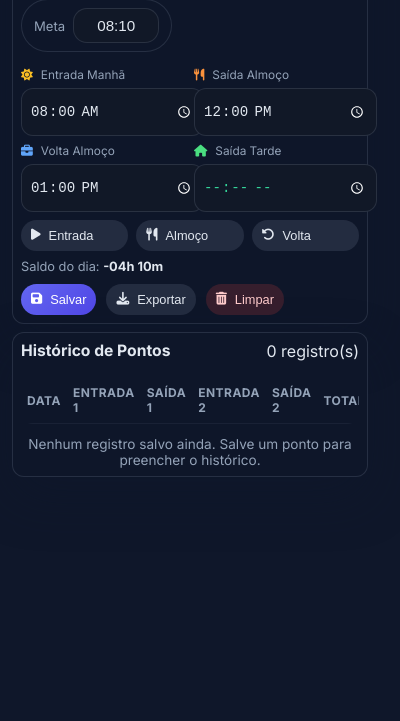
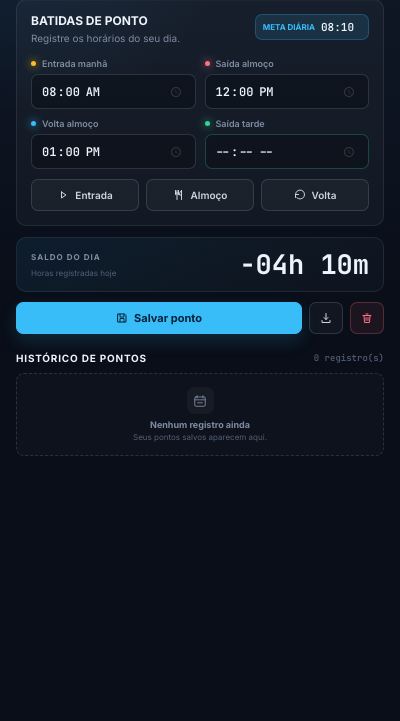
Before and after one commit to azevedowba/pontocerto, a browser extension: page extension/popup/popup.html in a window 400 px wide. Shown: the part 123-844 px from the top of the page. Drawn offline with Linux system fonts and the light colour scheme.

Commit message:
"style(popup): redesenha interface do popup com tema escuro moderno
- Moderniza tipografia utilizando Inter e JetBrains Mono
- Adiciona indicadores visuais de status e icones SVG nos botoes
- Refina tabela de historico, cards e container de toasts
- Mantem 100% dos seletores, IDs e referencias de app_logic.js intactos"

```diff
--- a/extension/popup/popup.css
+++ b/extension/popup/popup.css
@@ -1,318 +1,149 @@
+@import url("https://fonts.googleapis.com/css2?family=Inter:wght@400;500;600;700&family=JetBrains+Mono:wght@500;600;700&display=swap");
+
 :root {
+  --bg: #090e18;
+  --surface: #101827;
+  --surface-raised: #172133;
+  --surface-soft: rgba(255, 255, 255, 0.035);
+  --line: rgba(148, 163, 184, 0.13);
+  --line-strong: rgba(148, 163, 184, 0.22);
+  --text: #edf3fa;
+  --muted: #7f8ca2;
+  --subtle: #526077;
+  --blue: #38bdf8;
+  --blue-soft: rgba(56, 189, 248, 0.12);
+  --green: #34d399;
+  --amber: #fbbf24;
+  --coral: #fb7185;
+  --danger: #fb7185;
   color-scheme: dark;
-  --bg: #0f172a;
-  --card: rgba(15, 23, 42, 0.96);
-  --card-border: rgba(148, 163, 184, 0.18);
-  --surface: #111827;
-  --text: #e2e8f0;
-  --muted: #94a3b8;
-  --primary: #6366f1;
-  --primary-strong: #4f46e5;
-  --success: #22c55e;
-  --warning: #f59e0b;
-  --danger: #ef4444;
-  --border: rgba(148, 163, 184, 0.18);
-  --shadow: 0 20px 50px rgba(15, 23, 42, 0.35);
 }
 
-html,
+* { box-sizing: border-box; }
+
+html, body { margin: 0; width: 100%; min-width: 360px; min-height: 100%; }
+
 body {
-  margin: 0;
-  min-height: 100%;
+  font-family: "Inter", sans-serif;
+  color: var(--text);
   background: var(--bg);
-  color: var(--text);
-  font-family: 'Inter', sans-serif;
+  -webkit-font-smoothing: antialiased;
 }
 
-body {
-  width: 380px;
-  box-sizing: border-box;
-  padding: 12px;
+button, input { font: inherit; }
+button { cursor: pointer; }
+
+.popup-shell {
+  position: relative;
+  min-height: 100vh;
+  overflow: hidden;
+  background:
+    radial-gradient(400px circle at 5% 2%, rgba(56, 189, 248, 0.1), transparent 55%),
+    linear-gradient(180deg, #111a2a 0%, var(--bg) 52%);
 }
 
-.popup-shell {
-  width: 100%;
-  padding: 0;
-  box-sizing: border-box;
+.window-bar {
+  height: 39px;
+  display: flex;
+  align-items: center;
+  gap: 6px;
+  padding: 0 14px;
+  border-bottom: 1px solid var(--line);
+  background: rgba(5, 9, 16, 0.28);
 }
 
-.popup-header {
-  display: flex;
-  align-items: center;
-  gap: 8px;
-  margin: 6px 0 10px 0;
+.window-dot { width: 8px; height: 8px; border-radius: 50%; }
+.dot-red { background: var(--coral); }
+.dot-amber { background: var(--amber); }
+.dot-green { background: var(--green); }
+.window-caption { margin-left: 5px; color: var(--subtle); font: 600 8px/1 "Inter", sans-serif; letter-spacing: 0.14em; }
+.window-mark { margin-left: auto; color: var(--muted); font: 700 10px/1 "Inter", sans-serif; }
+.mark-dot, .heading-period { color: var(--blue); }
+
+.popup-content { padding: 19px 16px 17px; }
+
+.popup-header { display: flex; align-items: flex-start; justify-content: space-between; margin-bottom: 17px; }
+.eyebrow { color: var(--blue); font-size: 8px; font-weight: 700; letter-spacing: 0.17em; }
+.popup-header h1 { margin: 4px 0 0; font-size: 23px; line-height: 1; letter-spacing: 0; }
+.header-symbol { display: grid; place-items: center; width: 29px; height: 29px; color: var(--blue); border: 1px solid rgba(56, 189, 248, 0.2); border-radius: 8px; background: var(--blue-soft); }
+.header-symbol svg { width: 15px; height: 15px; }
+
+.popup-card {
+  padding: 14px;
+  border: 1px solid var(--line);
+  border-radius: 10px;
+  background: var(--surface-soft);
+  box-shadow: inset 0 1px rgba(255, 255, 255, 0.025);
 }
 
-.popup-header h1 {
-  margin: 0;
-  font-size: 1rem;
-  font-weight: 600;
-}
+.card-header { display: flex; justify-content: space-between; align-items: flex-start; gap: 12px; }
+.card-header h2 { margin: 0; font-size: 12px; line-height: 1.2; letter-spacing: 0; text-transform: uppercase; }
+.card-header p { margin: 4px 0 0; color: var(--muted); font-size: 10px; }
 
-.popup-card {
-  background: var(--card);
-  border: 1px solid var(--card-border);
-  border-radius: 12px;
-  padding: 8px;
-  box-shadow: var(--shadow);
-  margin-bottom: 8px;
-}
+.field-pill { display: grid; grid-template-columns: auto auto; align-items: center; gap: 6px; padding: 5px 7px; border: 1px solid rgba(56, 189, 248, 0.24); border-radius: 7px; background: var(--blue-soft); }
+.field-pill span { color: var(--blue); font-size: 8px; font-weight: 700; text-transform: uppercase; }
+.input-small { width: 40px; padding: 0; border: 0; outline: 0; color: var(--text); background: transparent; font: 600 11px/1 "JetBrains Mono", monospace; }
 
-.card-header {
-  display: flex;
-  flex-wrap: wrap;
-  justify-content: space-between;
-  gap: 10px;
-  align-items: flex-start;
-  margin-bottom: 16px;
-}
-
-.card-header h2 {
-  margin: 0;
-  font-size: 0.98rem;
-}
-
-.card-header p {
-  margin: 4px 0 0;
-  color: var(--muted);
-  font-size: 0.84rem;
-}
-
-.field-pill {
-  display: inline-flex;
-  align-items: center;
-  gap: 8px;
-  background: rgba(15, 23, 42, 0.85);
-  border: 1px solid var(--border);
-  border-radius: 999px;
-  padding: 8px 12px;
-}
-
-.field-pill span {
-  color: var(--muted);
-  font-size: 0.82rem;
-}
-
-.input-small {
-  width: 64px;
-  min-width: 64px;
-  border-radius: 14px;
-  border: 1px solid var(--border);
-  background: var(--surface);
-  color: var(--text);
-  padding: 8px 10px;
-  text-align: center;
-  font-size: 0.95rem;
-}
-
-.field-grid {
-  display: grid;
-  grid-template-columns: repeat(2, minmax(0, 1fr));
-  gap: 8px;
-  margin-bottom: 8px;
-}
-
-.field-group {
-  display: flex;
-  flex-direction: column;
-  gap: 6px;
-}
-
-.field-group label {
-  display: inline-flex;
-  align-items: center;
-  gap: 8px;
-  font-size: 0.74rem;
-  color: var(--muted);
-}
+.field-grid { display: grid; grid-template-columns: 1fr 1fr; gap: 9px; margin-top: 14px; }
+.field-group label { display: flex; align-items: center; gap: 6px; margin-bottom: 5px; color: var(--muted); font-size: 9px; font-weight: 600; }
+.field-indicator { width: 5px; height: 5px; border-radius: 50%; box-shadow: 0 0 8px currentColor; }
+.indicator-amber { color: var(--amber); background: currentColor; }
+.indicator-coral { color: var(--coral); background: currentColor; }
+.indicator-blue { color: var(--blue); background: currentColor; }
+.indicator-green { color: var(--green); background: currentColor; }
 
 .input-field {
   width: 100%;
-  border-radius: 12px;
-  border: 1px solid var(--border);
-  background: var(--surface);
+  height: 35px;
+  padding: 7px 9px;
+  border: 1px solid var(--line-strong);
+  border-radius: 7px;
+  outline: none;
   color: var(--text);
-  padding: 6px 8px;
-  font-size: 0.88rem;
-  height: 34px;
+  background: rgba(3, 7, 14, 0.34);
+  font: 600 12px/1 "JetBrains Mono", monospace;
+  transition: border-color 140ms ease, box-shadow 140ms ease, background 140ms ease;
 }
 
-.input-field:focus {
-  outline: none;
-  box-shadow: 0 0 0 2px rgba(99, 102, 241, 0.22);
-  border-color: rgba(99, 102, 241, 0.4);
-}
+.input-field:focus { border-color: rgba(56, 189, 248, 0.65); background: rgba(56, 189, 248, 0.05); box-shadow: 0 0 0 3px rgba(56, 189, 248, 0.1); }
+.input-accent { border-color: rgba(52, 211, 153, 0.28); }
+.input-field::-webkit-calendar-picker-indicator { filter: invert(0.7); opacity: 0.6; }
 
-.input-accent {
-  color: #34d399;
-}
+.quick-actions { display: grid; grid-template-columns: repeat(3, 1fr); gap: 7px; margin-top: 10px; }
+button { display: inline-flex; align-items: center; justify-content: center; gap: 6px; min-height: 32px; border-radius: 7px; transition: transform 120ms ease, border-color 120ms ease, background 120ms ease; }
+button:active { transform: translateY(1px); }
+button:focus-visible { outline: 2px solid var(--blue); outline-offset: 2px; }
+button svg { width: 12px; height: 12px; flex: none; }
+.btn-secondary { border: 1px solid var(--line-strong); color: #cbd5e1; background: rgba(255, 255, 255, 0.035); font-size: 10px; font-weight: 600; }
+.btn-secondary:hover { border-color: rgba(56, 189, 248, 0.4); background: rgba(56, 189, 248, 0.08); }
 
-.icon-yellow {
-  color: #fbbf24;
-}
+.action-row { display: grid; grid-template-columns: 1fr; gap: 10px; margin: 11px 0 17px; }
+.summary-row { display: grid; grid-template-columns: 1fr auto; align-items: end; padding: 13px 14px; border: 1px solid var(--line); border-radius: 10px; background: linear-gradient(135deg, rgba(56, 189, 248, 0.08), rgba(255, 255, 255, 0.025)); }
+.summary-row > span:first-child { align-self: center; color: var(--muted); font-size: 8px; font-weight: 700; letter-spacing: 0.13em; }
+.summary-row strong { grid-row: span 2; color: var(--text); font: 700 27px/1 "JetBrains Mono", monospace; letter-spacing: 0; }
+.balance-caption { color: var(--subtle); font-size: 8px; margin-top: 3px; }
+.button-group { display: grid; grid-template-columns: 1fr 34px 34px; gap: 7px; }
+.btn-primary { border: 1px solid var(--blue); color: #062238; background: var(--blue); font-size: 11px; font-weight: 700; box-shadow: 0 7px 18px rgba(56, 189, 248, 0.16); }
+.btn-primary:hover { background: #67d0fb; }
+.btn-danger { border: 1px solid rgba(251, 113, 133, 0.25); color: var(--danger); background: rgba(251, 113, 133, 0.08); }
+.btn-danger:hover { background: rgba(251, 113, 133, 0.15); }
 
-.icon-orange {
-  color: #fb923c;
-}
+.history-section { padding-top: 1px; }
+.history-header { align-items: center; margin-bottom: 9px; }
+.history-header h2 { font-size: 10px; letter-spacing: 0.08em; }
+.history-header span { color: var(--subtle); font: 500 9px/1 "JetBrains Mono", monospace; }
+.table-wrapper { max-width: 100%; overflow-x: auto; border-radius: 7px; }
+.history-table { width: 100%; border-collapse: collapse; font-size: 9px; }
+.history-table th, .history-table td { padding: 7px 5px; border-bottom: 1px solid var(--line); text-align: left; white-space: nowrap; }
+.history-table th { color: var(--subtle); font-weight: 600; }
+.history-table td { color: var(--muted); font-family: "JetBrains Mono", monospace; }
+.history-table tbody:empty, .history-table:has(tbody:empty) thead { display: none; }
 
-.icon-blue {
-  color: #60a5fa;
-}
+.empty-msg { display: flex; flex-direction: column; align-items: center; padding: 13px; border: 1px dashed var(--line-strong); border-radius: 8px; color: var(--subtle); background: rgba(255, 255, 255, 0.018); text-align: center; }
+.empty-icon { display: grid; place-items: center; width: 27px; height: 27px; margin-bottom: 5px; border-radius: 7px; color: var(--muted); background: rgba(255, 255, 255, 0.04); }
+.empty-icon svg { width: 14px; height: 14px; }
+.empty-msg strong { color: var(--muted); font-size: 9px; }
+.empty-msg > span:last-child { margin-top: 2px; font-size: 8px; }
+.toast-container { position: fixed; z-index: 10; right: 12px; bottom: 12px; left: 12px; }
 
-.icon-green {
-  color: #4ade80;
-}
-
-.quick-actions {
-  display: grid;
-  grid-template-columns: repeat(3, minmax(0, 1fr));
-  gap: 8px;
-  margin-bottom: 8px;
-}
-
-@media (max-width: 340px) {
-  .quick-actions {
-    grid-template-columns: 1fr;
-  }
-}
-
-.action-row {
-  display: flex;
-  flex-wrap: wrap;
-  justify-content: space-between;
-  align-items: center;
-  gap: 10px;
-}
-
-.button-group {
-  display: flex;
-  flex-wrap: wrap;
-  gap: 10px;
-}
-
-button {
-  border: 0;
-  cursor: pointer;
-  border-radius: 16px;
-  font-size: 0.8rem;
-  display: inline-flex;
-  align-items: center;
-  gap: 8px;
-  padding: 8px 10px;
-}
-
-.btn-primary {
-  background: linear-gradient(135deg, var(--primary), var(--primary-strong));
-  color: white;
-}
-
-.btn-secondary {
-  background: rgba(148, 163, 184, 0.16);
-  color: var(--text);
-}
-
-.btn-danger {
-  background: rgba(239, 68, 68, 0.18);
-  color: #fecaca;
-}
-
-.btn-primary:hover,
-.btn-secondary:hover,
-.btn-danger:hover {
-  opacity: 0.95;
-}
-
-.summary-row {
-  color: var(--muted);
-  font-size: 0.8rem;
-}
-
-.summary-row strong {
-  color: var(--text);
-}
-
-.table-wrapper {
-  overflow-x: auto;
-  border-radius: 12px;
-  margin-top: 6px;
-}
-
-.history-table {
-  width: 100%;
-  border-collapse: collapse;
-  min-width: 100%;
-}
-
-.history-table th,
-.history-table td {
-  padding: 8px 6px;
-  border-bottom: 1px solid rgba(148, 163, 184, 0.08);
-  text-align: left;
-  font-size: 0.75rem;
-}
-
-.history-table thead {
-  background: rgba(15, 23, 42, 0.96);
-}
-
-.history-table th {
-  color: var(--muted);
-  text-transform: uppercase;
-  letter-spacing: 0.04em;
-}
-
-.history-table tbody tr:hover {
-  background: rgba(71, 85, 105, 0.14);
-}
-
-.delete-button {
-  background: transparent;
-  color: #fca5a5;
-  padding: 8px;
-  border-radius: 12px;
-}
-
-.empty-msg {
-  margin-top: 12px;
-  color: var(--muted);
-  font-size: 0.85rem;
-  text-align: center;
-}
-
-.hidden {
-  display: none !important;
-}
-
-.toast-container {
-  position: fixed;
-  right: 16px;
-  bottom: 16px;
-  display: flex;
-  flex-direction: column;
-  gap: 10px;
-  z-index: 999;
-  pointer-events: none;
-}
-
-.toast {
-  display: inline-flex;
-  align-items: center;
-  gap: 8px;
-  background: rgba(15, 23, 42, 0.95);
-  border: 1px solid rgba(148, 163, 184, 0.16);
-  padding: 12px 14px;
-  border-radius: 18px;
-  color: var(--text);
-  transform: translateY(10px);
-  opacity: 0;
-  transition: opacity 170ms ease, transform 170ms ease;
-}
-
-.toast-show {
-  opacity: 1;
-  transform: translateY(0);
-}
-
-.toast-icon {
-  color: var(--primary);
-}
+@media (prefers-reduced-motion: reduce) { * { scroll-behavior: auto !important; transition: none !important; } }
--- a/extension/popup/popup.html
+++ b/extension/popup/popup.html
@@ -4,93 +4,92 @@
   <meta charset="UTF-8">
   <meta name="viewport" content="width=device-width, initial-scale=1.0">
   <title>Ponto Certo Popup</title>
-    <link rel="stylesheet" href="../../shared/css/style.css">
   <link rel="stylesheet" href="popup.css">
-    <link rel="stylesheet" href="https://cdnjs.cloudflare.com/ajax/libs/font-awesome/6.4.0/css/all.min.css">
 </head>
 <body>
   <div class="popup-shell">
+    <div class="window-bar" aria-hidden="true">
+      <span class="window-dot dot-red"></span><span class="window-dot dot-amber"></span><span class="window-dot dot-green"></span>
+      <span class="window-caption">PONTO CERTO</span>
+      <span class="window-mark">PC<span class="mark-dot">.</span></span>
+    </div>
+
+    <div class="popup-content">
       <header class="popup-header">
-            <h1>Ponto Certo</h1>
+        <div>
+          <span class="eyebrow">SEU DIA, NO CONTROLE</span>
+          <h1>Ponto Certo<span class="heading-period">.</span></h1>
+        </div>
+        <span class="header-symbol" aria-hidden="true"><svg viewBox="0 0 24 24" fill="none" stroke="currentColor" stroke-width="1.8" stroke-linecap="round" stroke-linejoin="round"><circle cx="12" cy="12" r="9"/><path d="M12 7v5l3.5 2"/></svg></span>
       </header>
 
-        <section class="popup-card">
+      <section class="popup-card" aria-labelledby="punch-title">
         <div class="card-header">
           <div>
-                    <h2>Batidas de Ponto</h2>
-                    <p>Preencha seus horários para visualizar o saldo e salvar no histórico.</p>
+            <h2 id="punch-title">Batidas de ponto</h2>
+            <p>Registre os horários do seu dia.</p>
           </div>
-                <div class="field-pill">
-                    <span>Meta</span>
-                    <input type="text" id="input-target-work-hours" value="08:10" class="input-small">
-                </div>
+          <label class="field-pill" for="input-target-work-hours">
+            <span>Meta diária</span>
+            <input type="text" id="input-target-work-hours" value="08:10" class="input-small" inputmode="numeric" aria-label="Meta diária em horas e minutos">
+          </label>
         </div>
 
         <div class="field-grid">
           <div class="field-group">
-                    <label><i class="fa-solid fa-sun icon-yellow"></i> Entrada Manhã</label>
+            <label for="input-entrada-manha"><span class="field-indicator indicator-amber"></span>Entrada manhã</label>
             <input type="time" id="input-entrada-manha" class="input-field">
           </div>
           <div class="field-group">
-                    <label><i class="fa-solid fa-utensils icon-orange"></i> Saída Almoço</label>
+            <label for="input-saida-almoco"><span class="field-indicator indicator-coral"></span>Saída almoço</label>
             <input type="time" id="input-saida-almoco" class="input-field">
           </div>
           <div class="field-group">
-                    <label><i class="fa-solid fa-briefcase icon-blue"></i> Volta Almoço</label>
+            <label for="input-volta-almoco"><span class="field-indicator indicator-blue"></span>Volta almoço</label>
             <input type="time" id="input-volta-almoco" class="input-field">
           </div>
           <div class="field-group">
-                    <label><i class="fa-solid fa-house icon-green"></i> Saída Tarde</label>
+            <label for="input-saida-tarde"><span class="field-indicator indicator-green"></span>Saída tarde</label>
             <input type="time" id="input-saida-tarde" placeholder="Automático" class="input-field input-accent">
           </div>
         </div>
 
-            <div class="quick-actions">
-                <button id="btn-entrada" type="button" class="btn-secondary"><i class="fa-solid fa-play"></i>Entrada</button>
-                <button id="btn-almoco" type="button" class="btn-secondary"><i class="fa-solid fa-utensils"></i>Almoço</button>
-                <button id="btn-volta" type="button" class="btn-secondary"><i class="fa-solid fa-rotate-left"></i>Volta</button>
-            </div>
-
-            <div class="action-row">
-                <div class="summary-row">Saldo do dia: <strong id="hours-balance">00:00</strong></div>
-                <div class="button-group">
-                    <button id="btn-salvar" type="button" class="btn-primary"><i class="fa-solid fa-floppy-disk"></i>Salvar</button>
-                    <button id="btn-export" type="button" class="btn-secondary"><i class="fa-solid fa-download"></i>Exportar</button>
-                    <button id="btn-limpar" type="button" class="btn-danger"><i class="fa-solid fa-trash-can"></i>Limpar</button>
-                </div>
+        <div class="quick-actions" aria-label="Registrar horário atual">
+          <button id="btn-entrada" type="button" class="btn-secondary"><svg viewBox="0 0 24 24" fill="none" stroke="currentColor" stroke-width="2" stroke-linecap="round" stroke-linejoin="round" aria-hidden="true"><path d="m9 6 9 6-9 6V6Z"/></svg>Entrada</button>
+          <button id="btn-almoco" type="button" class="btn-secondary"><svg viewBox="0 0 24 24" fill="none" stroke="currentColor" stroke-width="2" stroke-linecap="round" stroke-linejoin="round" aria-hidden="true"><path d="M5 3v8M8 3v8M11 3v8M5 8h6M8 11v10M17 3v18M17 3c-3 2-4 5-4 9h4"/></svg>Almoço</button>
+          <button id="btn-volta" type="button" class="btn-secondary"><svg viewBox="0 0 24 24" fill="none" stroke="currentColor" stroke-width="2" stroke-linecap="round" stroke-linejoin="round" aria-hidden="true"><path d="M3 11a9 9 0 1 1 2.6 6.4M3 17v-6h6"/></svg>Volta</button>
         </div>
       </section>
 
-        <section class="popup-card">
-            <div class="card-header">
-                <h2>Histórico de Pontos</h2>
+      <div class="action-row">
+        <div class="summary-row"><span>SALDO DO DIA</span><strong id="hours-balance">00:00</strong><span class="balance-caption">Horas registradas hoje</span></div>
+        <div class="button-group">
+          <button id="btn-salvar" type="button" class="btn-primary"><svg viewBox="0 0 24 24" fill="none" stroke="currentColor" stroke-width="2" stroke-linecap="round" stroke-linejoin="round" aria-hidden="true"><path d="M4 4h13l3 3v13H4zM8 4v6h8V4M8 20v-7h8v7"/></svg>Salvar ponto</button>
+          <button id="btn-export" type="button" class="btn-secondary" title="Exportar histórico" aria-label="Exportar histórico"><svg viewBox="0 0 24 24" fill="none" stroke="currentColor" stroke-width="2" stroke-linecap="round" stroke-linejoin="round" aria-hidden="true"><path d="M12 3v12m-4-4 4 4 4-4M4 17v4h16v-4"/></svg></button>
+          <button id="btn-limpar" type="button" class="btn-danger" title="Limpar horários" aria-label="Limpar horários"><svg viewBox="0 0 24 24" fill="none" stroke="currentColor" stroke-width="2" stroke-linecap="round" stroke-linejoin="round" aria-hidden="true"><path d="M4 7h16M10 4h4m-8 3 1 14h10l1-14M10 11v6m4-6v6"/></svg></button>
+        </div>
+      </div>
+
+      <section class="history-section" aria-labelledby="history-title">
+        <div class="card-header history-header">
+          <h2 id="history-title">Histórico de pontos</h2>
           <span id="history-count">0 registro(s)</span>
         </div>
-
         <div class="table-wrapper">
           <table class="history-table">
-                    <thead>
-                        <tr>
-                            <th>Data</th>
-                            <th>Entrada 1</th>
-                            <th>Saída 1</th>
-                            <th>Entrada 2</th>
-                            <th>Saída 2</th>
-                            <th>Total</th>
-                            <th>Ação</th>
-                        </tr>
-                    </thead>
-                    <tbody id="history-table-body">
-                        <!-- Populado dinamicamente -->
-                    </tbody>
+            <thead><tr><th>Data</th><th>Entrada 1</th><th>Saída 1</th><th>Entrada 2</th><th>Saída 2</th><th>Total</th><th>Ação</th></tr></thead>
+            <tbody id="history-table-body"><!-- Populado dinamicamente --></tbody>
           </table>
         </div>
-            <div id="history-empty-msg" class="empty-msg">Nenhum registro salvo ainda. Salve um ponto para preencher o histórico.</div>
+        <div id="history-empty-msg" class="empty-msg">
+          <span class="empty-icon" aria-hidden="true"><svg viewBox="0 0 24 24" fill="none" stroke="currentColor" stroke-width="1.5" stroke-linecap="round" stroke-linejoin="round"><rect x="3" y="5" width="18" height="16" rx="2"/><path d="M7 3v4M17 3v4M3 10h18M8 15h8"/></svg></span>
+          <strong>Nenhum registro ainda</strong>
+          <span>Seus pontos salvos aparecem aqui.</span>
+        </div>
       </section>
-
-        <div id="toast-container" class="toast-container"></div>
     </div>
-
+    <div id="toast-container" class="toast-container" role="status" aria-live="polite"></div>
+  </div>
   <script type="module" src="app_logic.js"></script>
 </body>
 </html>
```
Lines whose indentation alone changed are shown as unchanged.
